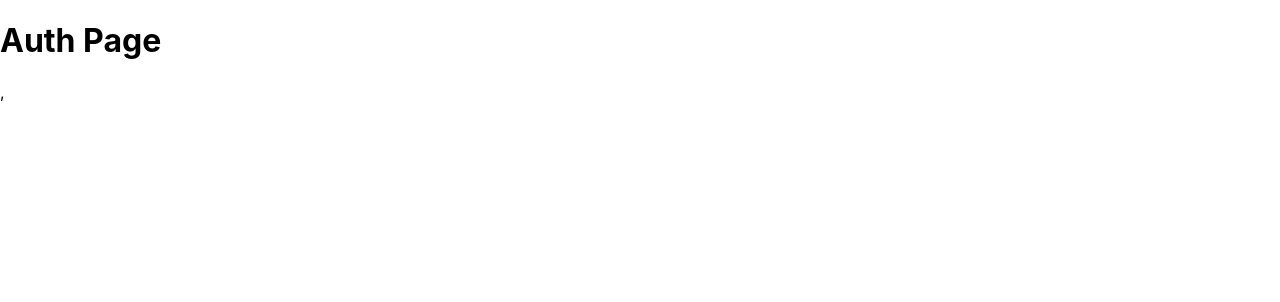
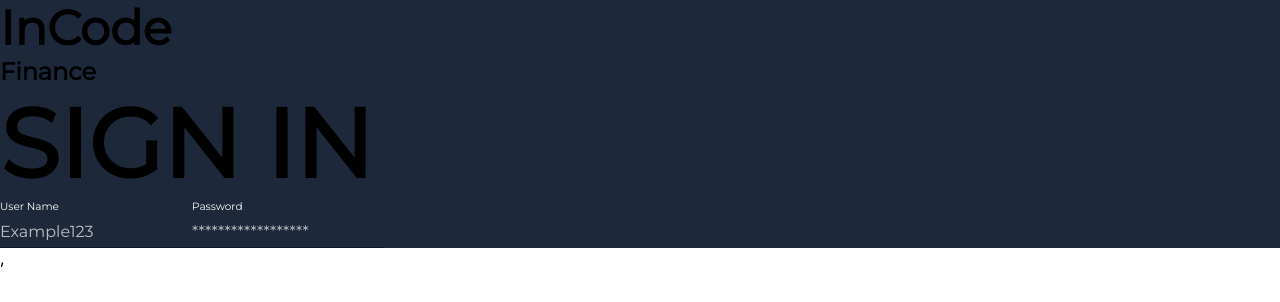
Before and after one commit to illiakornyk/demo-app-sign-up, a React (Create React App) app: page /auth in a window 1280 px wide. Shown: the top 302 px of the page. Built offline with nearby package versions, Linux system fonts and the light colour scheme.

Commit message:
feat: create Input component

```diff
--- a/public/index.html
+++ b/public/index.html
@@ -15,6 +15,11 @@
       user's mobile device or desktop. See https://developers.google.com/web/fundamentals/web-app-manifest/
     -->
     <link rel="manifest" href="%PUBLIC_URL%/manifest.json" />
+    <link
+      href="https://fonts.googleapis.com/css?family=Montserrat&display=swap"
+      rel="stylesheet"
+    />
+
     <!--
       Notice the use of %PUBLIC_URL% in the tags above.
       It will be replaced with the URL of the `public` folder during the build.
--- /dev/null
+++ b/src/components/auth/TextField/index.tsx
@@ -0,0 +1,31 @@
+import React from 'react';
+import TextField, { TextFieldProps } from '@mui/material/TextField';
+
+const Input = (props: TextFieldProps) => {
+  return (
+    <TextField
+      required
+      id="outlined-required"
+      label="Label"
+      defaultValue="default value"
+      placeholder="placeholder"
+      InputLabelProps={{ shrink: true }}
+      variant="standard"
+      sx={{
+        '& label': {
+          fontSize: '14px',
+          color: 'white',
+        },
+        '& input::placeholder': {
+          color: 'hsla(0, 0%, 100%, 1)',
+          fontSize: '16px',
+          lineHeight: '24.8px',
+          opacity: '70%',
+        },
+      }}
+      {...props}
+    />
+  );
+};
+
+export default Input;
--- /dev/null
+++ b/src/components/auth/sign-in-form/index.tsx
@@ -0,0 +1,38 @@
+import { Typography } from '@mui/material';
+import React from 'react';
+import Input from '../TextField';
+
+interface SignInFormProps {
+  title?: string;
+  subtitle?: string;
+}
+
+const SignInForm: React.FC<SignInFormProps> = ({ title, subtitle }) => {
+  return (
+    <div>
+      <Typography variant="h1" sx={{ fontWeight: 700 }}>
+        SIGN IN
+      </Typography>
+
+      <div>
+        <Input
+          required
+          id="user-name"
+          label="User Name"
+          defaultValue=""
+          placeholder="Example123"
+        />
+
+        <Input
+          required
+          id="password"
+          label="Password"
+          defaultValue=""
+          placeholder="******************"
+        />
+      </div>
+    </div>
+  );
+};
+
+export default SignInForm;
--- /dev/null
+++ b/src/myTheme.ts
@@ -0,0 +1,16 @@
+import { createTheme } from '@mui/material/styles';
+
+export const theme = createTheme({
+  typography: {
+    fontFamily: 'Montserrat, sans-serif',
+  },
+  components: {
+    MuiFormLabel: {
+      styleOverrides: {
+        asterisk: {
+          display: 'none',
+        },
+      },
+    },
+  },
+});
--- a/src/pages/Auth/index.tsx
+++ b/src/pages/Auth/index.tsx
@@ -1,9 +1,18 @@
+import { Box, Typography } from '@mui/material';
+import SignInForm from '../../components/auth/sign-in-form';
+
 function AuthPage() {
   return (
-    <div>
-      <h1>Auth Page</h1>
-      {/* Add your authentication form or logic here */}
-    </div>
+    <Box sx={{ bgcolor: 'hsla(217, 33%, 17%, 1)' }}>
+      <Typography variant="h3" sx={{ fontWeight: 700 }}>
+        InCode
+      </Typography>
+      <Typography variant="h5" sx={{ fontWeight: 600 }}>
+        Finance
+      </Typography>
+
+      <SignInForm />
+    </Box>
   );
 }
 
```
Also changed, not shown: src/App.tsx (+6 -1 lines), src/components/auth/sign-out-form/index.tsx (added, +17 -0 lines), src/pages/Auth/styles.module.scss (added).
